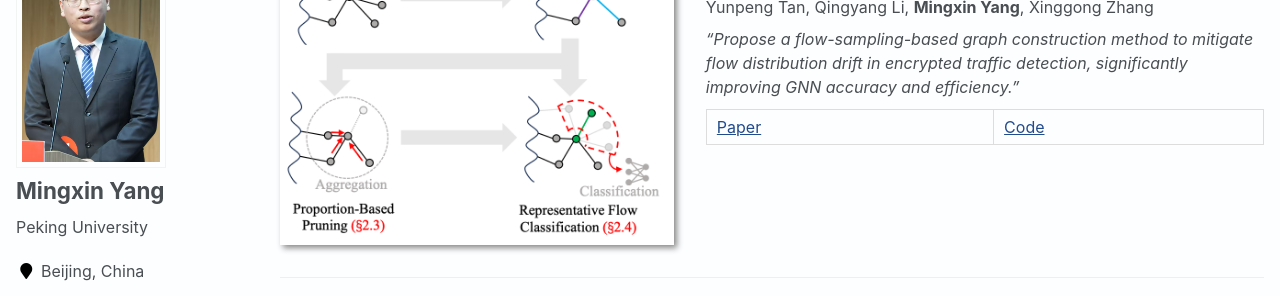
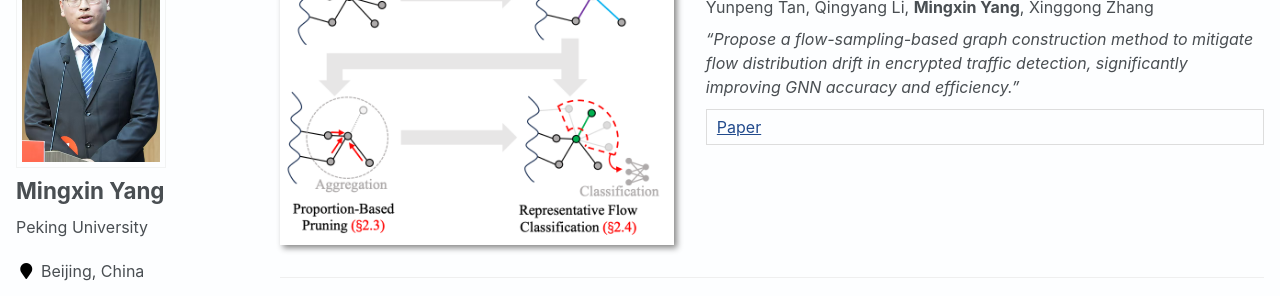
Before and after one commit to ymx10086/ymx10086.github.io, a Jekyll site: the page built from _pages/about.md, in a window 1280 px wide and 900 px high, scrolled down 1573 px. Shown: the part 143-439 px from the top of the window. Built offline with Jekyll 4.4.1, drawn with Linux system fonts in a browser that asks for light colours; some web fonts are replaced.

Commit message:
Update about.md

```diff
--- a/_pages/about.md
+++ b/_pages/about.md
@@ -124,7 +124,7 @@ Yunpeng Tan, Qingyang Li, **Mingxin Yang**, Xinggong Zhang
 <table style="border: 1px solid #ddd; border-collapse: collapse; margin-top: 10px;">
 <tr>
 <td style="border: 1px solid #ddd; padding: 5px 10px;"><a href="https://dl.acm.org/doi/full/10.1145/3735358.3737756">Paper</a></td>
-<td style="border: 1px solid #ddd; padding: 5px 10px;"><a href="https://github.com/jugechengzi/Rationalization-A2I">Code</a></td>
+<!-- <td style="border: 1px solid #ddd; padding: 5px 10px;"><a href="https://github.com/jugechengzi/Rationalization-A2I">Code</a></td> -->
 </tr>
 </table>
 
```
